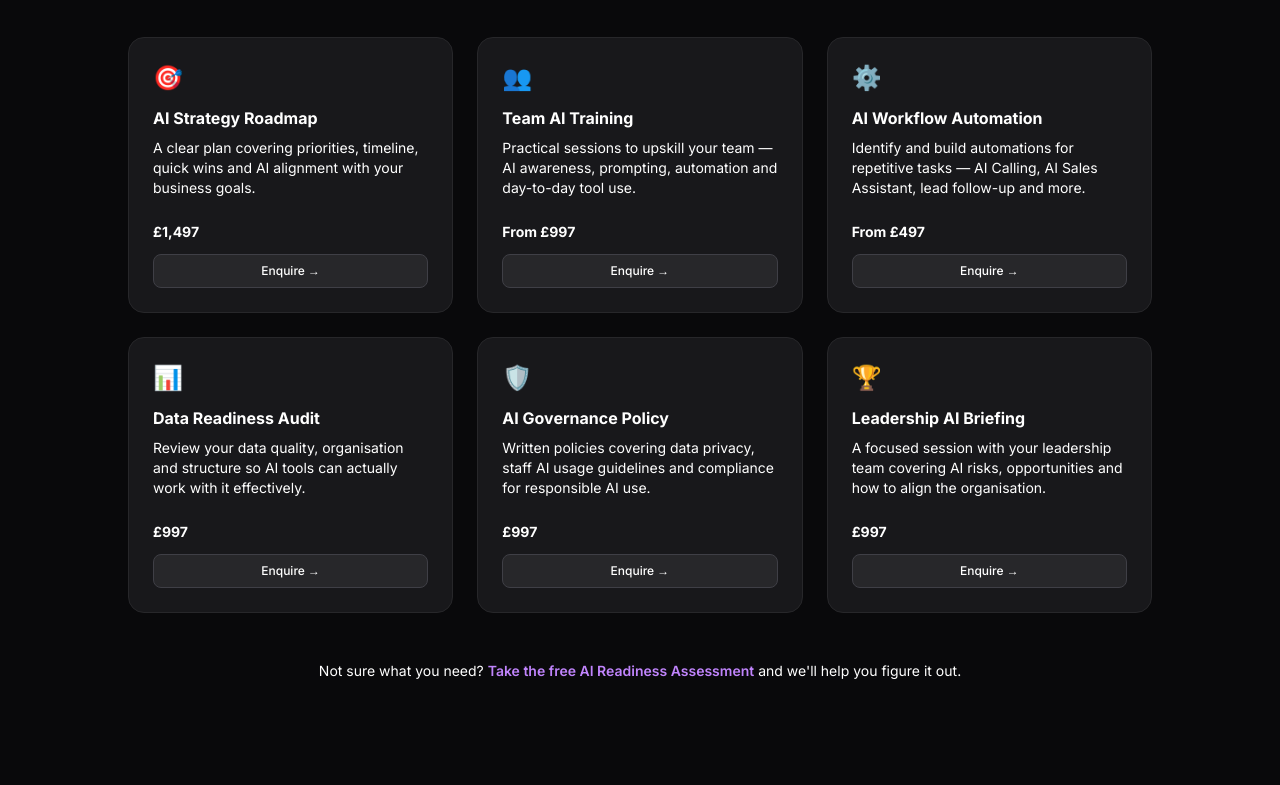
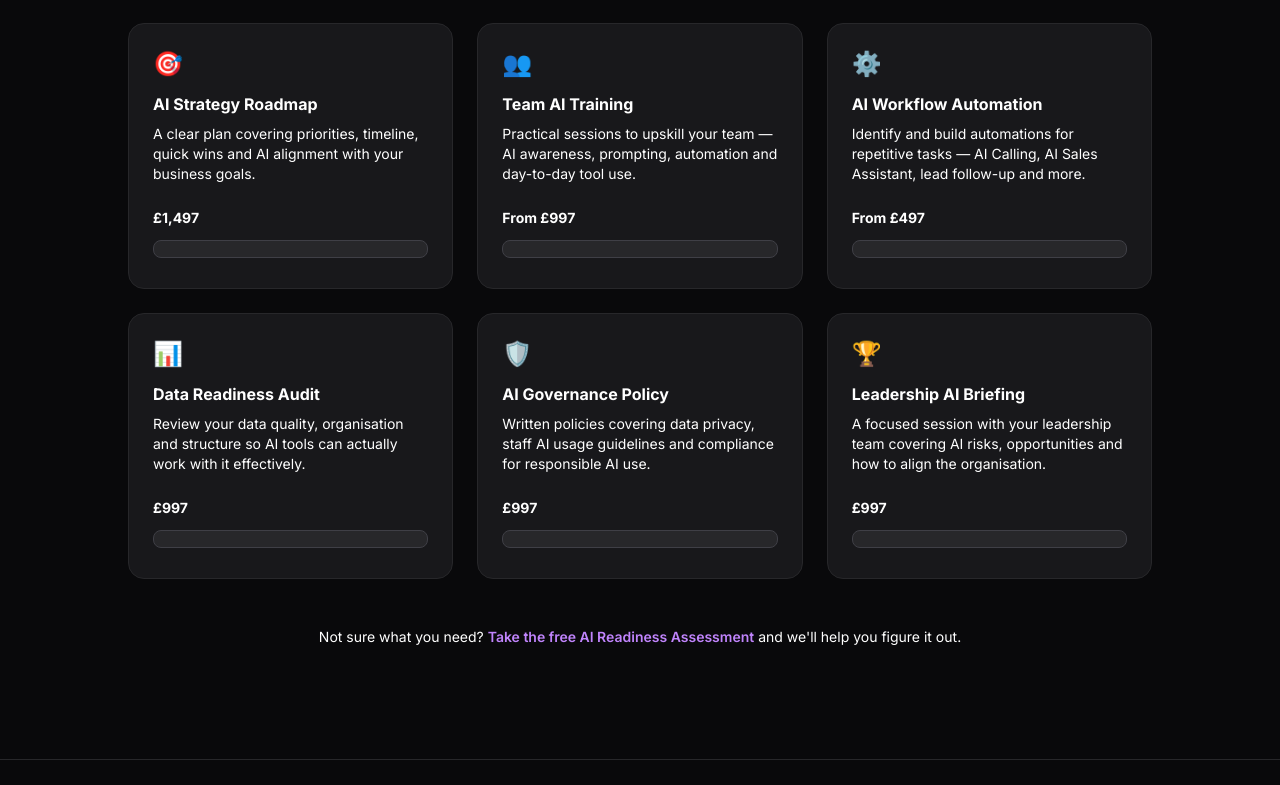
Before and after one commit to mmrfcmo/ai-recommendable-frontend-website, a plain HTML site: page pricing.html in a window 1280 px wide. Shown: the part 2072-2857 px from the top of the page. Drawn offline with nearby package versions, Linux system fonts and the light colour scheme.

Commit message:
Remove all Enquire buttons

```diff
--- a/pricing.html
+++ b/pricing.html
@@ -108,7 +108,7 @@
 <div class="mt-8"></div>
 </div>p-2"><svg class="w-5 h-5 text-amber-400 flex-shrink-0 mt-0.5" fill="none" viewBox="0 0 24 24" stroke="currentColor" stroke-width="2"><path stroke-linecap="round" stroke-linejoin="round" d="M5 13l4 4L19 7"/></svg> Priority support</li>
 </ul>
-<div class="mt-8"><a href="#" class="inline-flex items-center gap-2 rounded-lg border border-zinc-700 bg-zinc-900 px-6 py-3 text-sm font-medium text-zinc-500 transition w-full justify-center cursor-not-allowed opacity-50" onclick="return false;">Enquire →</a></div>
+<div class="mt-8"><a href="#" class="inline-flex items-center gap-2 rounded-lg border border-zinc-700 bg-zinc-900 px-6 py-3 text-sm font-medium text-zinc-500 transition w-full justify-center cursor-not-allowed opacity-50" onclick="return false;"></a></div>
 </div>
 
 </div>
@@ -130,7 +130,7 @@
 <h3 class="font-bold text-white">AI Strategy Roadmap</h3>
 <p class="text-sm text-white mt-2 flex-1">A clear plan covering priorities, timeline, quick wins and AI alignment with your business goals.</p>
 <div class="mt-auto pt-6"><p class="text-sm font-bold text-white">£1,497</p>
-<a href="https://social.prospectrocket.com/AR/AIVisibilityReviewMeeting" class="mt-3 inline-flex items-center gap-2 rounded-lg border border-zinc-700 bg-zinc-800 px-4 py-2 text-xs font-medium text-white transition hover:border-amber-400 w-full justify-center">Enquire →</a></div>
+<a href="https://social.prospectrocket.com/AR/AIVisibilityReviewMeeting" class="mt-3 inline-flex items-center gap-2 rounded-lg border border-zinc-700 bg-zinc-800 px-4 py-2 text-xs font-medium text-white transition hover:border-amber-400 w-full justify-center"></a></div>
 </div>
 
 <div class="rounded-2xl border border-zinc-800 bg-zinc-900 p-6 flex flex-col">
@@ -138,7 +138,7 @@
 <h3 class="font-bold text-white">Team AI Training</h3>
 <p class="text-sm text-white mt-2 flex-1">Practical sessions to upskill your team — AI awareness, prompting, automation and day-to-day tool use.</p>
 <div class="mt-auto pt-6"><p class="text-sm font-bold text-white">From £997</p>
-<a href="https://social.prospectrocket.com/AR/AIVisibilityReviewMeeting" class="mt-3 inline-flex items-center gap-2 rounded-lg border border-zinc-700 bg-zinc-800 px-4 py-2 text-xs font-medium text-white transition hover:border-amber-400 w-full justify-center">Enquire →</a></div>
+<a href="https://social.prospectrocket.com/AR/AIVisibilityReviewMeeting" class="mt-3 inline-flex items-center gap-2 rounded-lg border border-zinc-700 bg-zinc-800 px-4 py-2 text-xs font-medium text-white transition hover:border-amber-400 w-full justify-center"></a></div>
 </div>
 
 <div class="rounded-2xl border border-zinc-800 bg-zinc-900 p-6 flex flex-col">
@@ -146,7 +146,7 @@
 <h3 class="font-bold text-white">AI Workflow Automation</h3>
 <p class="text-sm text-white mt-2 flex-1">Identify and build automations for repetitive tasks — AI Calling, AI Sales Assistant, lead follow-up and more.</p>
 <div class="mt-auto pt-6"><p class="text-sm font-bold text-white">From £497</p>
-<a href="https://social.prospectrocket.com/AR/AIVisibilityReviewMeeting" class="mt-3 inline-flex items-center gap-2 rounded-lg border border-zinc-700 bg-zinc-800 px-4 py-2 text-xs font-medium text-white transition hover:border-amber-400 w-full justify-center">Enquire →</a></div>
+<a href="https://social.prospectrocket.com/AR/AIVisibilityReviewMeeting" class="mt-3 inline-flex items-center gap-2 rounded-lg border border-zinc-700 bg-zinc-800 px-4 py-2 text-xs font-medium text-white transition hover:border-amber-400 w-full justify-center"></a></div>
 </div>
 
 <div class="rounded-2xl border border-zinc-800 bg-zinc-900 p-6 flex flex-col">
@@ -154,7 +154,7 @@
 <h3 class="font-bold text-white">Data Readiness Audit</h3>
 <p class="text-sm text-white mt-2 flex-1">Review your data quality, organisation and structure so AI tools can actually work with it effectively.</p>
 <div class="mt-auto pt-6"><p class="text-sm font-bold text-white">£997</p>
-<a href="https://social.prospectrocket.com/AR/AIVisibilityReviewMeeting" class="mt-3 inline-flex items-center gap-2 rounded-lg border border-zinc-700 bg-zinc-800 px-4 py-2 text-xs font-medium text-white transition hover:border-amber-400 w-full justify-center">Enquire →</a></div>
+<a href="https://social.prospectrocket.com/AR/AIVisibilityReviewMeeting" class="mt-3 inline-flex items-center gap-2 rounded-lg border border-zinc-700 bg-zinc-800 px-4 py-2 text-xs font-medium text-white transition hover:border-amber-400 w-full justify-center"></a></div>
 </div>
 
 <div class="rounded-2xl border border-zinc-800 bg-zinc-900 p-6 flex flex-col">
@@ -162,7 +162,7 @@
 <h3 class="font-bold text-white">AI Governance Policy</h3>
 <p class="text-sm text-white mt-2 flex-1">Written policies covering data privacy, staff AI usage guidelines and compliance for responsible AI use.</p>
 <div class="mt-auto pt-6"><p class="text-sm font-bold text-white">£997</p>
-<a href="https://social.prospectrocket.com/AR/AIVisibilityReviewMeeting" class="mt-3 inline-flex items-center gap-2 rounded-lg border border-zinc-700 bg-zinc-800 px-4 py-2 text-xs font-medium text-white transition hover:border-amber-400 w-full justify-center">Enquire →</a></div>
+<a href="https://social.prospectrocket.com/AR/AIVisibilityReviewMeeting" class="mt-3 inline-flex items-center gap-2 rounded-lg border border-zinc-700 bg-zinc-800 px-4 py-2 text-xs font-medium text-white transition hover:border-amber-400 w-full justify-center"></a></div>
 </div>
 
 <div class="rounded-2xl border border-zinc-800 bg-zinc-900 p-6 flex flex-col">
@@ -170,7 +170,7 @@
 <h3 class="font-bold text-white">Leadership AI Briefing</h3>
 <p class="text-sm text-white mt-2 flex-1">A focused session with your leadership team covering AI risks, opportunities and how to align the organisation.</p>
 <div class="mt-auto pt-6"><p class="text-sm font-bold text-white">£997</p>
-<a href="https://social.prospectrocket.com/AR/AIVisibilityReviewMeeting" class="mt-3 inline-flex items-center gap-2 rounded-lg border border-zinc-700 bg-zinc-800 px-4 py-2 text-xs font-medium text-white transition hover:border-amber-400 w-full justify-center">Enquire →</a></div>
+<a href="https://social.prospectrocket.com/AR/AIVisibilityReviewMeeting" class="mt-3 inline-flex items-center gap-2 rounded-lg border border-zinc-700 bg-zinc-800 px-4 py-2 text-xs font-medium text-white transition hover:border-amber-400 w-full justify-center"></a></div>
 </div>
 
 </div>
```
